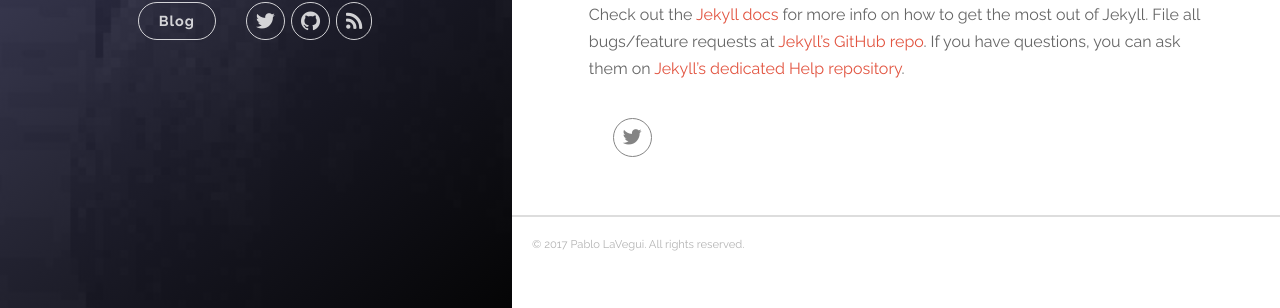
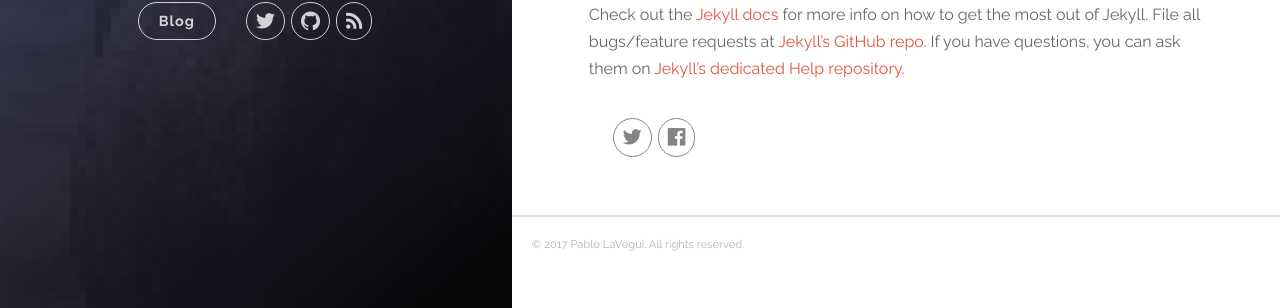
Before and after one commit to PabloLaVegui/PabloLaVegui.github.io, a Jekyll site: the page built from _posts/2016-01-08-welcome-to-jekyll.markdown, in a window 1280 px wide. Shown: the part 575-883 px from the top of the page. Built offline with Jekyll 4.4.1, drawn with Linux system fonts in a browser that asks for light colours; nearby versions of some CDN libraries.

Commit message:
Add facebook share button on posts pages

```diff
--- a/_layouts/post.html
+++ b/_layouts/post.html
@@ -20,8 +20,16 @@ layout: default
         <!-- Twitter -->
         <li class="navigation__item">
           <a href="https://twitter.com/intent/tweet?text={{ page.title }}&url={{ site.url }}{{ page.url }}&via={{ site.author.twitter_username }}&related={{ site.author.twitter_username }}" rel="nofollow" target="_blank" title="Share on Twitter">
+
             <i class="icon icon-social-twitter"></i>
-            <span class="label">Twitter</span>
+          </a>
+        </li>
+
+        <!-- Facebook -->
+        <!-- TODO: hacer que funcione -->
+        <li class="navigation__item">
+          <a href="https://www.facebook.com/dialog/share?app_id=468858176787586&display=popup&href={{ site.url }}{{ page.url }}&redirect_uri={{ site.url }}{{ page.url }}" title="Share on Facebook">
+            <i class="icon icon-social-facebook"></i>
           </a>
         </li>
 
```
